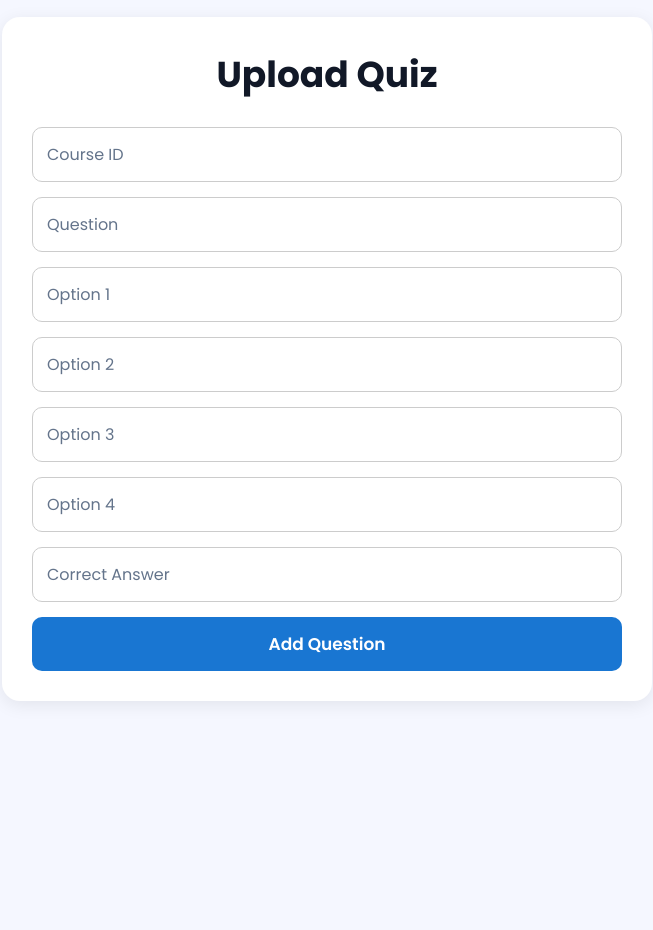
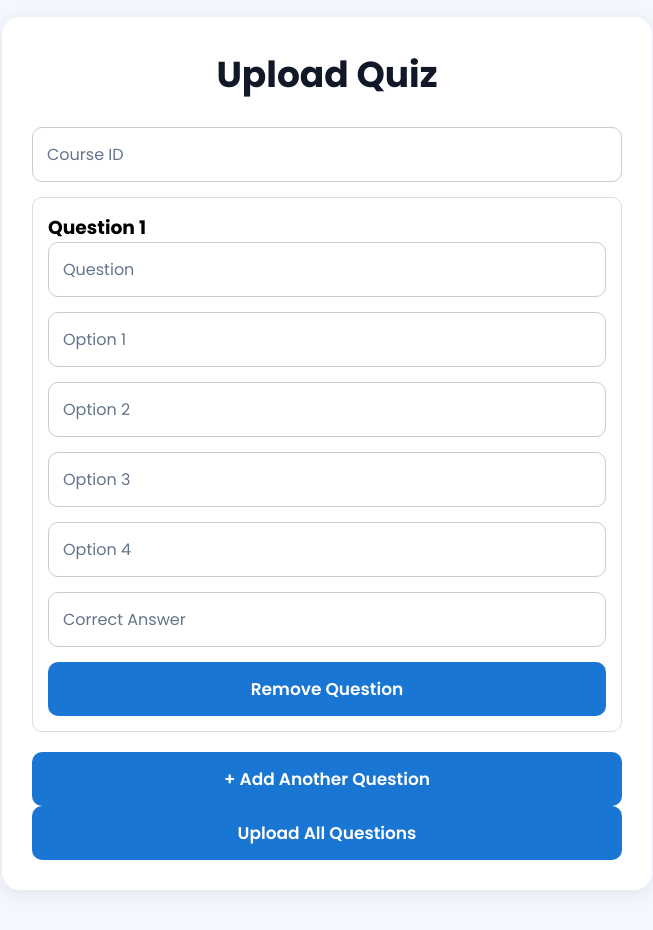
Before and after one commit to sairajnagula123/lms-app, a React (Create React App) app in the folder client/: page /quiz-upload in a window 1280 px wide. Shown: the part 140-1070 px from the top of the page, without its empty margins (313-966 px from the left). Before the commit the page ends 891 px from the top, so only its background shows below. Built offline with nearby package versions, Linux system fonts and the light colour scheme; no server answers; sample sign-in values are in the browser's storage.

Commit message:
Changed quiz

```diff
--- a/client/src/pages/Home.jsx
+++ b/client/src/pages/Home.jsx
@@ -4,7 +4,6 @@ import "../styles/Home.css";
 function Home() {
   return (
     <>
-
       <main className="home-container">
 
         <section className="hero-section">
--- a/client/src/pages/QuizUpload.jsx
+++ b/client/src/pages/QuizUpload.jsx
@@ -3,12 +3,15 @@ import axios from "axios";
 import "../styles/QuizUpload.css";
 
 function QuizUpload() {
-
   const [form, setForm] = useState({
     courseId: "",
+    questions: [
+      {
         question: "",
         options: ["", "", "", ""],
         correctAnswer: "",
+      },
+    ],
   });
 
   const [loading, setLoading] = useState(false);
@@ -16,22 +19,64 @@ function QuizUpload() {
 
   const API_URL = process.env.REACT_APP_API_URL;
 
-  const handleChange = (e) => {
+  const handleCourseIdChange = (e) => {
     setForm({
       ...form,
-      [e.target.name]: e.target.value,
+      courseId: e.target.value,
     });
   };
 
-  const handleOptionChange = (index, value) => {
+  const handleQuestionChange = (index, field, value) => {
+    const updatedQuestions = [...form.questions];
 
-    const updated = [...form.options];
-
-    updated[index] = value;
+    updatedQuestions[index][field] = value;
 
     setForm({
       ...form,
-      options: updated,
+      questions: updatedQuestions,
+    });
+  };
+
+  const handleOptionChange = (
+    questionIndex,
+    optionIndex,
+    value
+  ) => {
+    const updatedQuestions = [...form.questions];
+
+    updatedQuestions[questionIndex].options[optionIndex] =
+      value;
+
+    setForm({
+      ...form,
+      questions: updatedQuestions,
+    });
+  };
+
+  const addQuestion = () => {
+    setForm({
+      ...form,
+      questions: [
+        ...form.questions,
+        {
+          question: "",
+          options: ["", "", "", ""],
+          correctAnswer: "",
+        },
+      ],
+    });
+  };
+
+  const removeQuestion = (index) => {
+    if (form.questions.length === 1) return;
+
+    const updatedQuestions = form.questions.filter(
+      (_, i) => i !== index
+    );
+
+    setForm({
+      ...form,
+      questions: updatedQuestions,
     });
   };
 
@@ -47,25 +92,29 @@ function QuizUpload() {
         form
       );
 
-      alert(res.data.message || "Quiz added successfully!");
+      alert(res.data.message);
 
-      // Reset form
       setForm({
         courseId: "",
+        questions: [
+          {
             question: "",
             options: ["", "", "", ""],
             correctAnswer: "",
+          },
+        ],
       });
-
     } catch (err) {
       console.error(err);
 
       if (err.response) {
-        setError(err.response.data.message || "Failed to add quiz");
+        setError(
+          err.response.data.message ||
+            "Failed to upload quiz"
+        );
       } else {
         setError("Server error / Network issue");
       }
-
     } finally {
       setLoading(false);
     }
@@ -73,53 +122,102 @@ function QuizUpload() {
 
   return (
     <div className="quiz-upload-container">
-
       <h2>Upload Quiz</h2>
 
       {error && <p className="error">{error}</p>}
 
       <form onSubmit={handleSubmit}>
-
         <input
-          name="courseId"
+          type="text"
           placeholder="Course ID"
           value={form.courseId}
-          onChange={handleChange}
+          onChange={handleCourseIdChange}
           required
         />
 
+        {form.questions.map((q, qIndex) => (
+          <div
+            key={qIndex}
+            style={{
+              border: "1px solid #ddd",
+              padding: "15px",
+              marginBottom: "20px",
+              borderRadius: "10px",
+            }}
+          >
+            <h3>Question {qIndex + 1}</h3>
+
             <input
-          name="question"
+              type="text"
               placeholder="Question"
-          value={form.question}
-          onChange={handleChange}
+              value={q.question}
+              onChange={(e) =>
+                handleQuestionChange(
+                  qIndex,
+                  "question",
+                  e.target.value
+                )
+              }
               required
             />
 
-        {form.options.map((opt, idx) => (
+            {q.options.map((opt, optIndex) => (
               <input
-            key={idx}
-            placeholder={`Option ${idx + 1}`}
+                key={optIndex}
+                type="text"
+                placeholder={`Option ${optIndex + 1}`}
                 value={opt}
                 onChange={(e) =>
-              handleOptionChange(idx, e.target.value)
+                  handleOptionChange(
+                    qIndex,
+                    optIndex,
+                    e.target.value
+                  )
                 }
                 required
               />
             ))}
 
             <input
-          name="correctAnswer"
+              type="text"
               placeholder="Correct Answer"
-          value={form.correctAnswer}
-          onChange={handleChange}
+              value={q.correctAnswer}
+              onChange={(e) =>
+                handleQuestionChange(
+                  qIndex,
+                  "correctAnswer",
+                  e.target.value
+                )
+              }
               required
             />
 
-        <button type="submit" disabled={loading}>
-          {loading ? "Adding..." : "Add Question"}
+            <button
+              type="button"
+              onClick={() =>
+                removeQuestion(qIndex)
+              }
+            >
+              Remove Question
+            </button>
+          </div>
+        ))}
+
+        <button
+          type="button"
+          onClick={addQuestion}
+        >
+          + Add Another Question
         </button>
 
+        <button
+          type="submit"
+          disabled={loading}
+        >
+          {loading
+            ? "Uploading..."
+            : "Upload All Questions"}
+        </button>
       </form>
     </div>
   );
```
Also changed, not shown: 1 other file (tests, documents, lock files or other folders). Lines whose indentation alone changed are shown as unchanged.
